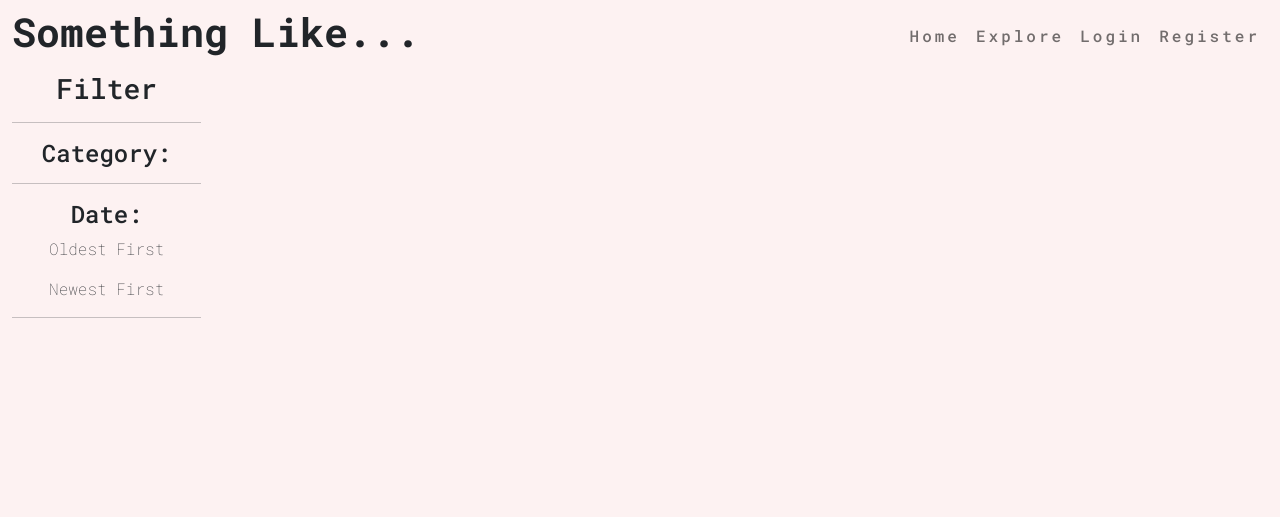
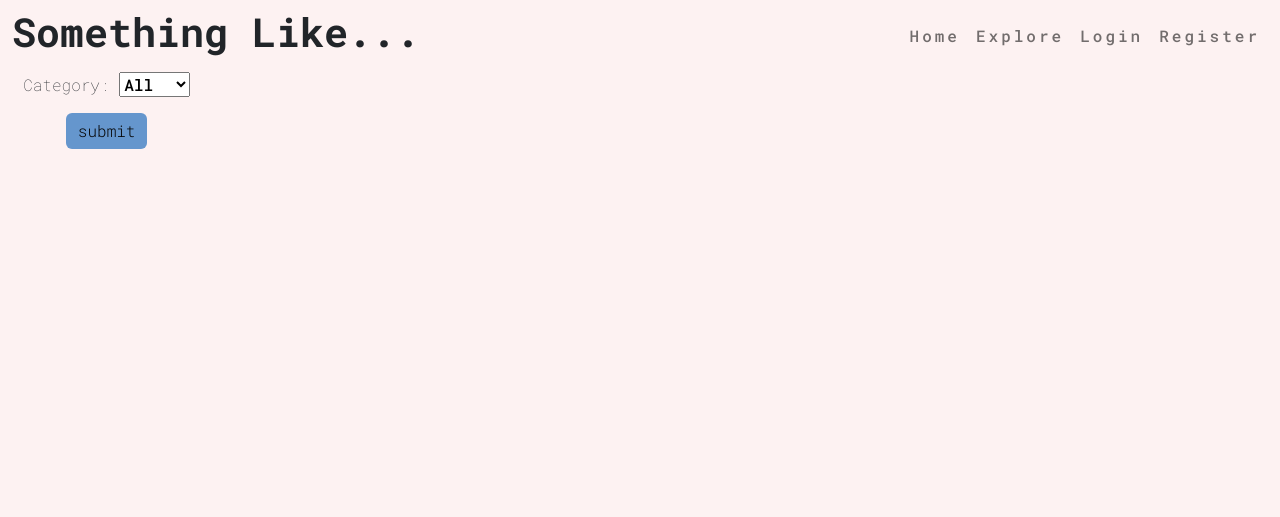
Before and after one commit to eosull/Something-Like, a Django app: page /explore in a window 1280 px wide. Shown: the top 517 px of the page. Run offline with Django 4.2, Linux system fonts and the light colour scheme; data that the repository does not hold is empty.

Commit message:
feat:add filter posts functionality on explore page

```diff
--- a/blog/forms.py
+++ b/blog/forms.py
@@ -39,3 +39,17 @@ class CommentForm(forms.ModelForm):
     class Meta:
         model = Comment
         fields = ('body_text',)
+
+
+class PostCategoryFilterForm(forms.Form):
+
+    CATEGORIES = (
+        ("All", "All"),
+        ("Music", "Music"),
+        ("Tv", "Tv"),
+        ("Films", "Films"),
+        ("Books", "Books"),
+        ("Test", "Test"),
+    )
+
+    category = forms.ChoiceField(choices = CATEGORIES)
--- a/blog/urls.py
+++ b/blog/urls.py
@@ -3,7 +3,7 @@ from django.urls import path
 
 urlpatterns = [
     path('', views.IndexList.as_view(), name='home'),
-    path('explore', views.ExploreList.as_view(), name='explore'),
+    path('explore', views.explore, name='explore'),
     path('<slug:slug>/', views.PostDetail.as_view(), name='post_detail'),
     path('new_post', views.NewPost.as_view(), name='new_post'),
     path('edit/<slug>', views.NewPost.edit, name='edit'),
--- a/blog/views.py
+++ b/blog/views.py
@@ -3,7 +3,7 @@ from django.http import HttpResponseRedirect
 from django.views import generic, View
 
 from .models import Post, Category
-from .forms import CommentForm, PostForm
+from .forms import CommentForm, PostForm, PostCategoryFilterForm
 
 
 class IndexList(generic.ListView):
@@ -13,6 +13,19 @@ class IndexList(generic.ListView):
     paginate_by = 3
 
 
+def explore(request):
+    category = request.GET.get('category')
+    posts = Post.objects.all()
+    if category:
+        if category != 'All':
+            posts = posts.filter(category__type=category)
+    context = {
+        'form' : PostCategoryFilterForm,
+        'post_list' : posts,
+        'category_list' : Category.objects.all()
+    }
+    return render(request, 'explore.html', context)
+
 class ExploreList(generic.ListView):
     model = Post
     template_name = "explore.html"
@@ -21,6 +34,7 @@ class ExploreList(generic.ListView):
     def get_context_data(self, **kwargs):
         context = super(ExploreList, self).get_context_data(**kwargs)
 
+        context['form'] = PostCategoryFilterForm()
         context['post_list'] = Post.objects.all()
         context['category_list'] = Category.objects.all()
         return context
--- a/something_like/settings.py
+++ b/something_like/settings.py
@@ -57,6 +57,7 @@ INSTALLED_APPS = [
     'django_summernote',
     'fontawesomefree',
     'crispy_forms',
+    'django_filters',
     'blog',
 ]
 
--- a/templates/explore.html
+++ b/templates/explore.html
@@ -6,17 +6,13 @@
 <div class="container-fluid">
     <div class="row">
         <div class="col-xs-12 col-md-2 text-center">
-            <h3>Filter</h3>
-            <hr>
-            <h4>Category:</h4>
-            {% for category in category_list %}
-                <p>{{ category }}</p>
-            {% endfor %}
-            <hr>
-            <h4>Date:</h4>
-            <p>Oldest First</p>
-            <p>Newest First</p>
-            <hr>
+            <form method='GET' action="{% url 'explore' %}">
+
+
+
+                {{ form.as_p }}
+                <input type="submit" value="submit" class="btn btn-primary">
+            </form>
         </div>
         <div class="col-xs-12 col-md-10">
             <div class="row">
```
